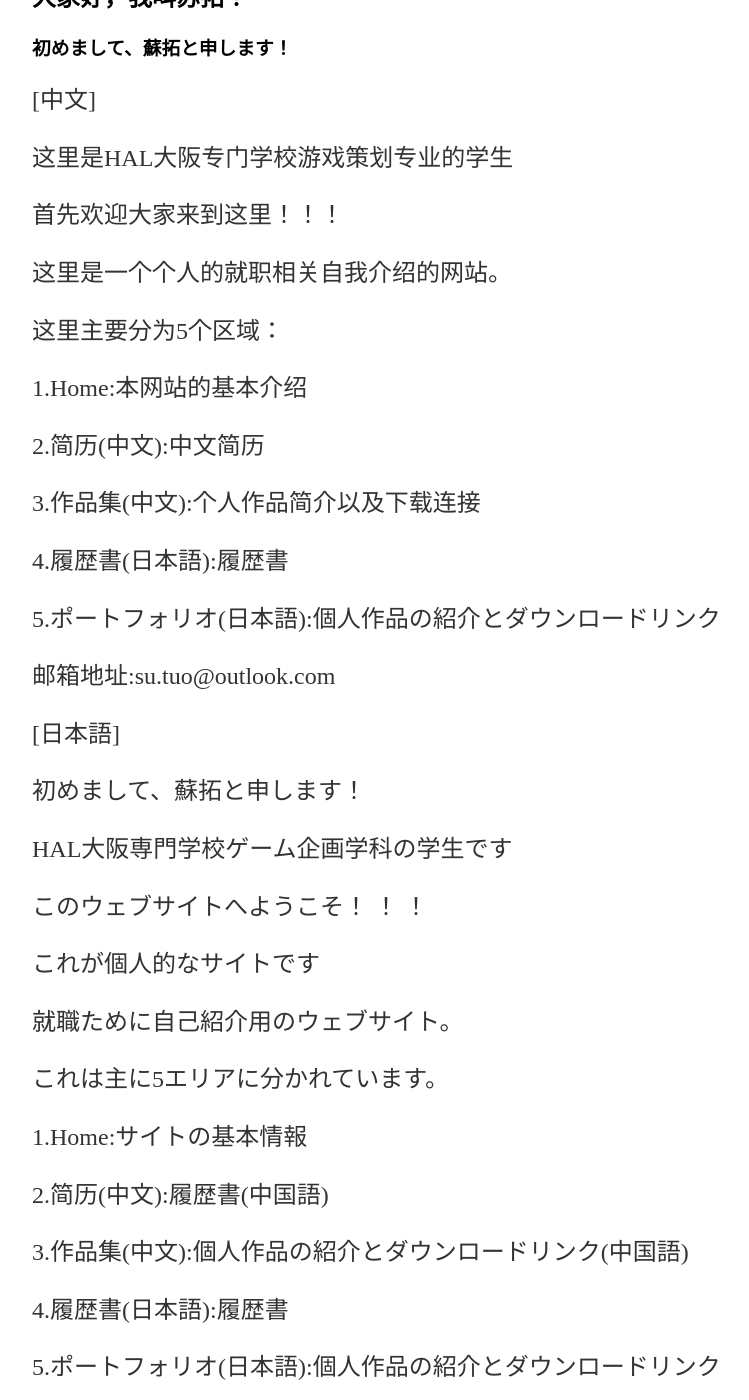
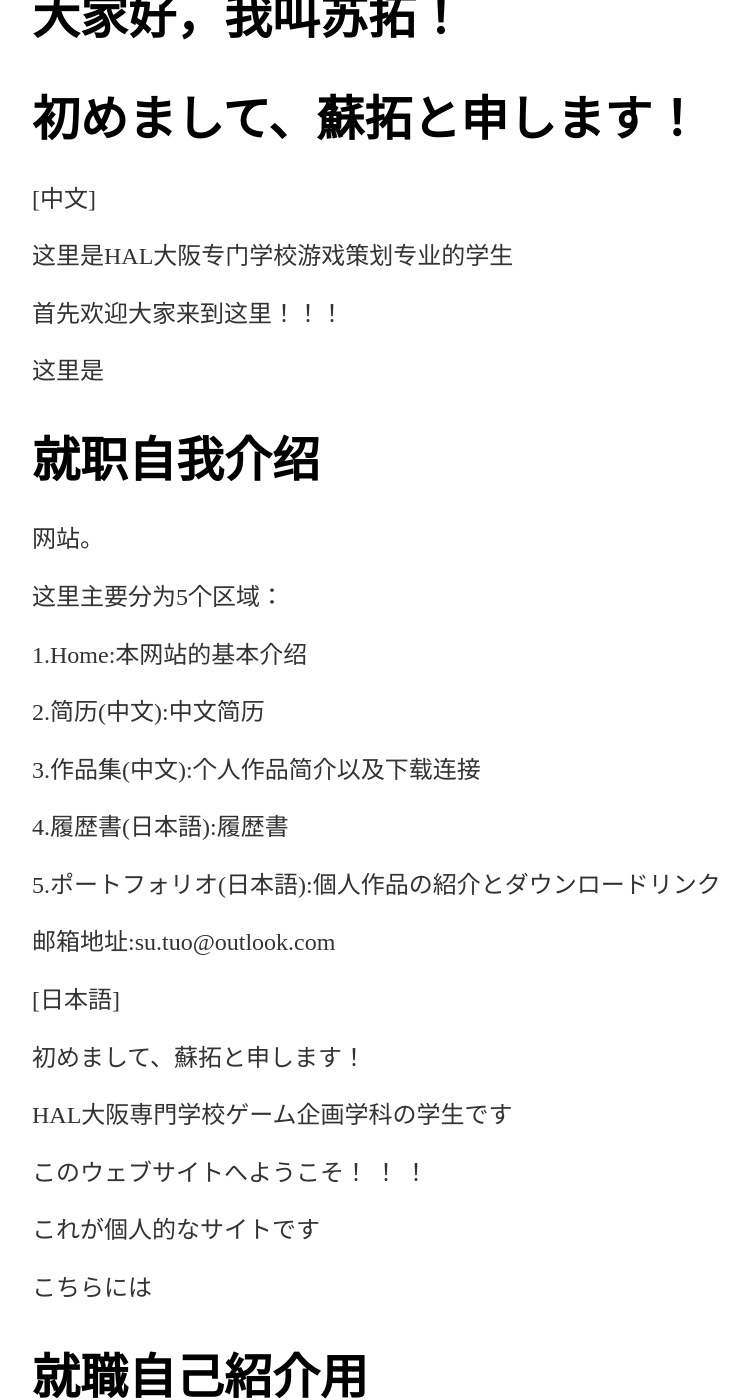
Before and after one commit to SotakuStudio/SotakuStudio.github.io, a Jekyll site: the page built from index.html, in a window 1280 px wide and 1400 px high, scrolled down 240 px. Shown: the whole window, without its empty margins (160-909 px from the left). Built offline with Jekyll 4.4.1, drawn with Linux system fonts in a browser that asks for light colours.

Commit message:
Update index.html

```diff
--- a/index.html
+++ b/index.html
@@ -4,12 +4,12 @@ title: GameDesigner Sotaku, HAL Osaka
 ---
 <div class="blurb">
     <h1>Hello,I'm SuTuo！</h1>
-    <h2>大家好，我叫苏拓！</h2>
-    <h3>初めまして、蘇拓と申します！</h3>
+    <h1>大家好，我叫苏拓！</h1>
+    <h1>初めまして、蘇拓と申します！</h1>
     <p>[中文]</p>
     <p>这里是HAL大阪专门学校游戏策划专业的学生</p>
     <p>首先欢迎大家来到这里！！！</p>
-    <p>这里是一个个人的就职相关自我介绍的网站。</p>
+    <p>这里是</p><h1>就职自我介绍</h1><p>网站。</p>
     <p>这里主要分为5个区域：</p>
     <p>1.Home:本网站的基本介绍</p>
     <p>2.简历(中文):中文简历</p>
@@ -22,7 +22,7 @@ title: GameDesigner Sotaku, HAL Osaka
     <p>HAL大阪専門学校ゲーム企画学科の学生です</p>
     <p>このウェブサイトへようこそ！ ！ ！</p>
     <p>これが個人的なサイトです</p>
-    <p>就職ために自己紹介用のウェブサイト。</p>
+    <p>こちらには</p><h1>就職自己紹介用</h1><p>のウェブサイト。</p>
     <p>これは主に5エリアに分かれています。</p>
     <p>1.Home:サイトの基本情報</p>
     <p>2.简历(中文):履歴書(中国語)</p>
@@ -30,7 +30,7 @@ title: GameDesigner Sotaku, HAL Osaka
     <p>4.履歴書(日本語):履歴書</p>
     <p>5.ポートフォリオ(日本語):個人作品の紹介とダウンロードリンク</p></p>
     <p>メールアドレス:su.tuo@outlook.com</p>
-    <h4>楽しみにしてください!!!</h1>
-    <h5>玩的开心!!!</h2>
-    <h6>Have fun!!!</h3>
+    <h1>楽しみにしてください!!!</h1>
+    <h1>玩的开心!!!</h1>
+    <h1>Have fun!!!</h1>
 </div><!-- /.blurb -->
```
